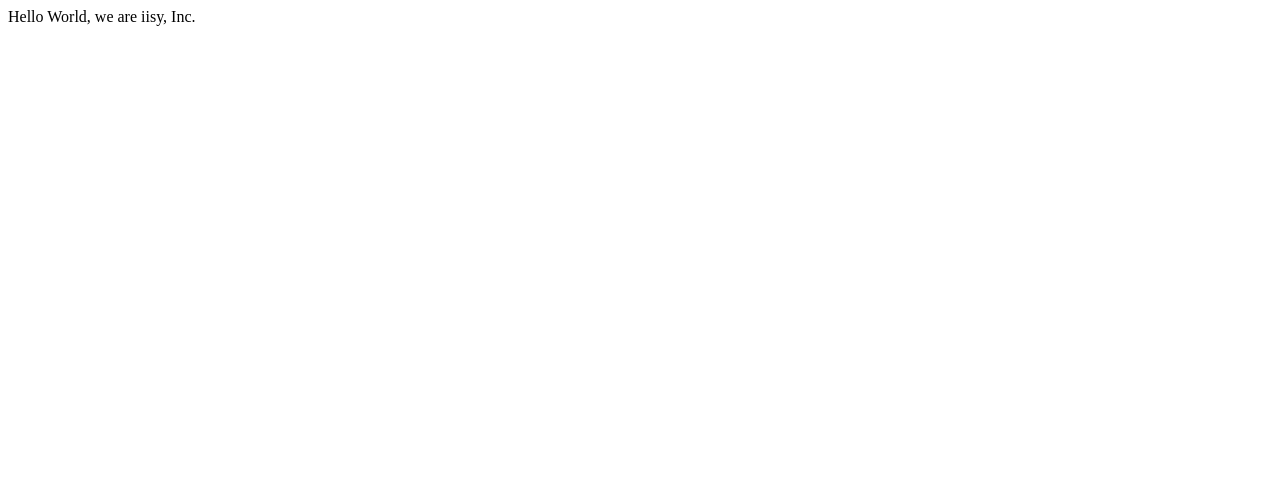
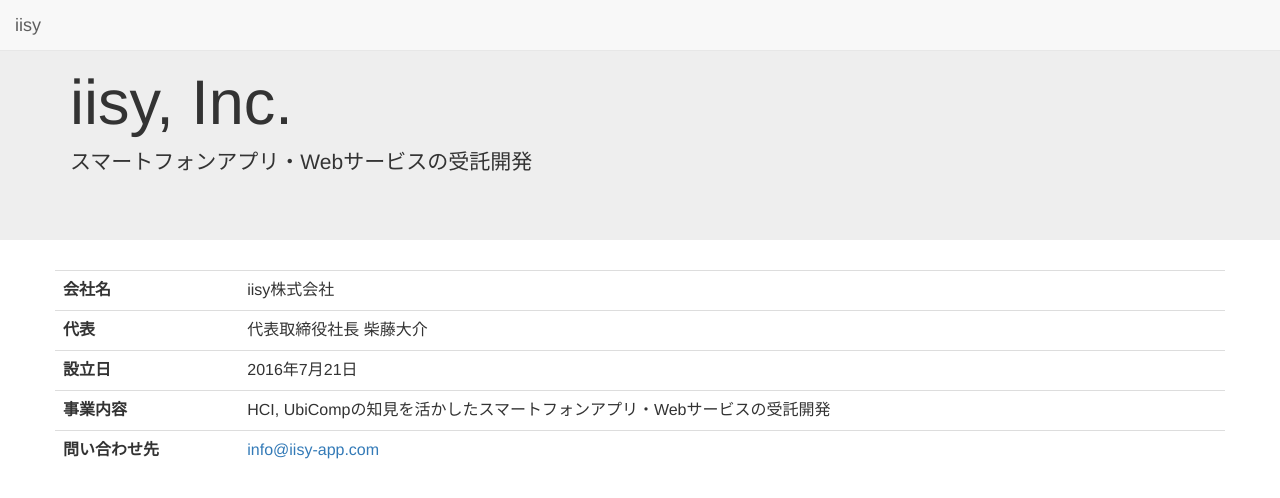
Before and after one commit to iisy-app/iis-app.github.io, a plain HTML site: page index.html in a window 1280 px wide. Drawn offline with nearby package versions, Linux system fonts and the light colour scheme.

Commit message:
update index.html

```diff
--- a/index.html
+++ b/index.html
@@ -1,9 +1,53 @@
 <html>
   <head>
     <meta name="google-site-verification" content="BXUHx21LpDoyLk96JzRZQg7smErb6jiGa4JVVwHbWOk" />
+    <link href="https://maxcdn.bootstrapcdn.com/bootstrap/3.3.7/css/bootstrap.min.css" rel="stylesheet" integrity="sha384-BVYiiSIFeK1dGmJRAkycuHAHRg32OmUcww7on3RYdg4Va+PmSTsz/K68vbdEjh4u" crossorigin="anonymous">
+<link href="https://maxcdn.bootstrapcdn.com/bootswatch/3.3.7/simplex/bootstrap.min.css" rel="stylesheet" integrity="sha384-C0X5qw1DlkeV0RDunhmi4cUBUkPDTvUqzElcNWm1NI2T4k8tKMZ+wRPQOhZfSJ9N" crossorigin="anonymous">
+    <script src="https://maxcdn.bootstrapcdn.com/bootstrap/3.3.7/js/bootstrap.min.js" integrity="sha384-Tc5IQib027qvyjSMfHjOMaLkfuWVxZxUPnCJA7l2mCWNIpG9mGCD8wGNIcPD7Txa" crossorigin="anonymous"></script>
     <title>iisy, Inc.</title>
   </head>
   <body>
-    Hello World, we are iisy, Inc.
+    <nav class="navbar navbar-default navbar-fixed-top">
+      <div class="container-fluid">
+        <!-- Brand and toggle get grouped for better mobile display -->
+        <div class="navbar-header">
+          <button type="button" class="navbar-toggle collapsed" data-toggle="collapse" data-target="#bs-example-navbar-collapse-1" aria-expanded="false">
+            <span class="sr-only">Toggle navigation</span>
+            <span class="icon-bar"></span>
+            <span class="icon-bar"></span>
+            <span class="icon-bar"></span>
+          </button>
+          <a class="navbar-brand" href="#">iisy</a>
+        </div>
+
+        <!-- Collect the nav links, forms, and other content for toggling -->
+        <div class="collapse navbar-collapse" id="bs-example-navbar-collapse-1">
+          <ul class="nav navbar-nav">
+          </ul>
+        </div><!-- /.navbar-collapse -->
+      </div><!-- /.container-fluid -->
+    </nav>
+    <div class="jumbotron">
+      <div class="container">
+        <h1>iisy, Inc.</h1>
+        <p>スマートフォンアプリ・Webサービスの受託開発</p>
+      </div>
+    </div>
+    <div class="container">
+      <div class="row">
+        <table class="table">
+          <tbody>
+            <tr><th>会社名</th><td>iisy株式会社</td></tr>
+            <tr><th>代表</th><td>代表取締役社長 柴藤大介</td></tr>
+            <tr><th>設立日</th><td>2016年7月21日</td></tr>
+            <tr><th>事業内容</th><td>HCI, UbiCompの知見を活かしたスマートフォンアプリ・Webサービスの受託開発</td></tr>
+            <tr><th>問い合わせ先</th><td><script type="text/javascript"><!--
+var vfxjwun = ['i','f','l','p','e','o','i','s','c','y','-','"','<','h','i','p','"','a','e','y','i','n',':','s','c','a','"','/','f','i','<','i','l','m','c','m','-','"','o','a',' ','s','a','o',' ','@','.','>','l','s','m','a','p','a','>','=','o','t','@','n','.','m','=','a','o','f','r','i','p','i'];var yinusfg = [21,51,36,61,42,52,45,56,35,57,25,33,66,3,54,28,47,26,5,24,11,50,15,39,30,68,41,67,6,22,0,55,46,9,63,43,58,8,19,44,2,23,59,14,34,20,29,48,12,38,65,37,27,1,69,7,31,13,53,17,62,32,40,10,64,18,4,49,60,16];var dvhmeso= new Array();for(var i=0;i<yinusfg.length;i++){dvhmeso[yinusfg[i]] = vfxjwun[i]; }for(var i=0;i<dvhmeso.length;i++){document.write(dvhmeso[i]);}
+// --></script>
+<noscript>Please enable Javascript to see the email address</noscript></td></tr>
+          </tbody>
+        </table>
+      </div>
+    </div>
   </body>
 </html>
```
